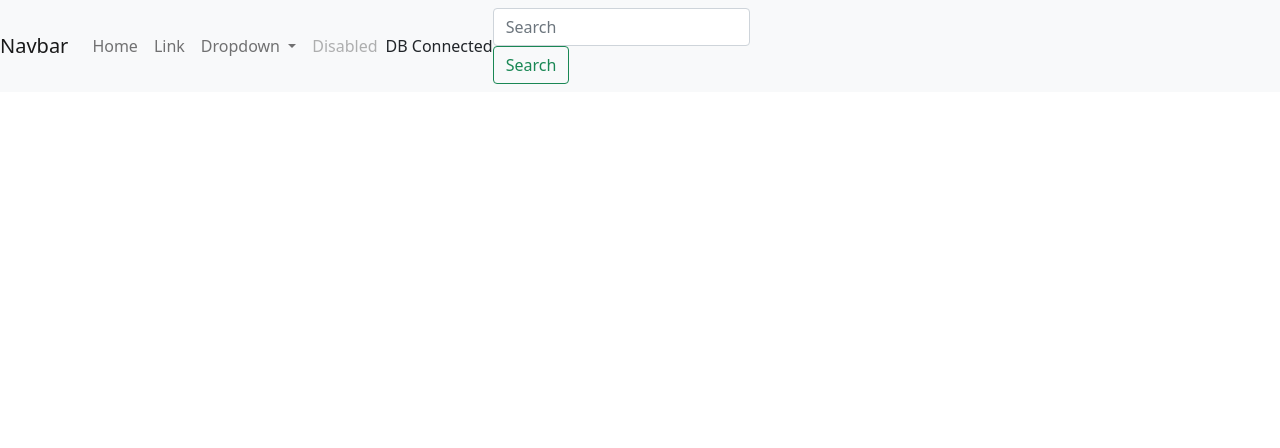
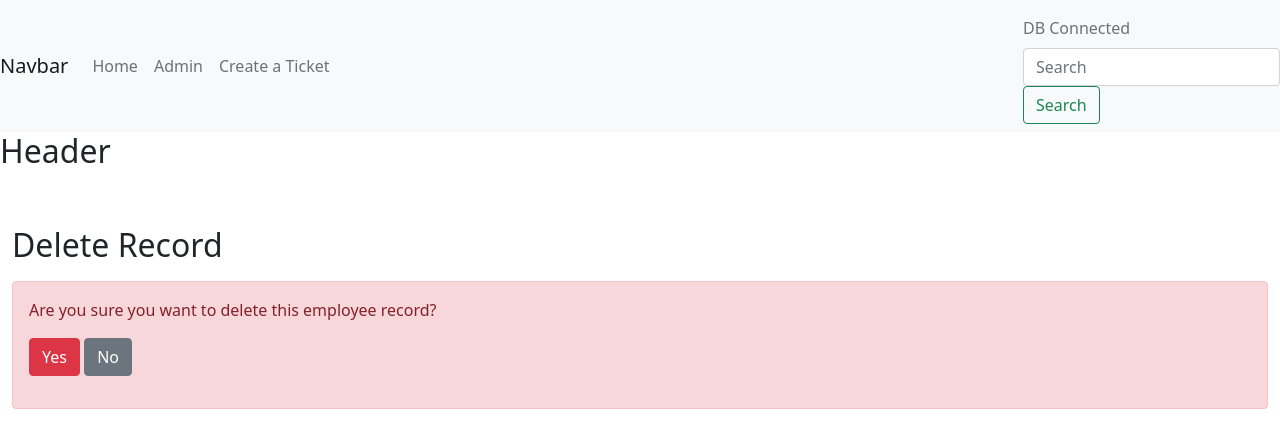
Before and after one commit to Lexville-dev/Prj_Organization, a PHP site: page /admin/deleteticket.php?id=1 in a window 1280 px wide. Shown: the top 448 px of the page. Run offline with PHP 8.4, Linux system fonts and the light colour scheme.

Commit message:
it brokey
i forgor

```diff
--- a/admin/deleteticket.php
+++ b/admin/deleteticket.php
@@ -1 +1,21 @@
 <?php include "../views/header.php"?>
+
+<div class="wrapper">
+    <div class="container-fluid">
+        <div class="row">
+            <div class="col-md-12">
+                <h2 class="mt-5 mb-3">Delete Record</h2>
+                <form action="<?php echo htmlspecialchars($_SERVER["PHP_SELF"]); ?>" method="post">
+                    <div class="alert alert-danger">
+                        <input type="hidden" name="id" value="<?php echo trim($_GET["id"]); ?>">
+                        <p>Are you sure you want to delete this employee record?</p>
+                        <p>
+                            <input type="submit" value="Yes" class="btn btn-danger">
+                            <a href="viewticket.php" class="btn btn-secondary">No</a>
+                        </p>
+                    </div>
+                </form>
+            </div>
+        </div>
+    </div>
+</div>
--- a/admin/editticket.php
+++ b/admin/editticket.php
@@ -1,4 +1,5 @@
-<?php include "../views/header.php"?>
+<?php include "../views/header.php"; ?>
+<?php include "../model/request/request-edit.php" ?>
 
 
 <div class="container">
@@ -30,7 +31,7 @@
           <div class="col-xs-12 col-sm-6">
             <div class="form-group">
               <label for="Name">Name</label>
-              <input type="text" class="form-control" id="Name" placeholder="" name = "Name">
+              <input type="text" name="name" class="form-control <?php echo (!empty($name_err)) ? 'is-invalid' : ''; ?>" value="<?php echo $name; ?>">
             </div>
           </div>
 
--- a/admin/viewticket.php
+++ b/admin/viewticket.php
@@ -50,6 +50,7 @@ echo '<div class="container">';
                      echo '<tr>';
                        echo '<td colspan="5">' .$row["Content"] . "</td>";
                        echo '<td colspan="1">' .
+                       '<a class="btn btn-primary" href = "readticket.php?id=' .$row['ID'] .'"> <span class="fa fa-eye"></span> </a>' .
                        '<a class="btn btn-primary" href = "editticket.php?id=' .$row['ID'] .'"> <span class="fa fa-pencil"></span> </a>' .
                        '<a class="btn btn-primary" href = "deleteticket.php?id=' .$row['ID'] .'"> <span class="fa fa-trash"></span> </a>' . "</td>";
                      echo '</tr>';
--- a/includes/db_connection.php
+++ b/includes/db_connection.php
@@ -5,11 +5,10 @@ function OpenCon(){
  $dbpass = "zsG85Nu4P8gW5SC8";
  $db = "prj_organization";
 
- $conn = new mysqli($dbhost, $dbuser, $dbpass,$db);
+ $conn = new mysqli($dbhost, $dbuser, $dbpass, $db);
 
  if ($conn->connect_error) {
   die("Connection failed: " . $conn->connect_error);
 }
  return $conn;
 }
-?>
--- a/includes/navbar.php
+++ b/includes/navbar.php
@@ -7,12 +7,15 @@
   <div class="collapse navbar-collapse" id="navbarSupportedContent">
     <ul class="navbar-nav mr-auto">
       <li class="nav-item active">
-        <a class="nav-link" href="#">Home <span class="sr-only">(current)</span></a>
+        <a class="nav-link" href="../views/dashboard.php">Home <span class="sr-only">(current)</span></a>
       </li>
       <li class="nav-item">
-        <a class="nav-link" href="#">Link</a>
+        <a class="nav-link" href="../admin/viewticket.php">Admin</a>
       </li>
-      <li class="nav-item dropdown">
+      <li class="nav-item">
+        <a class="nav-link" href="../views/index.php">Create a Ticket</a>
+      </li>
+      <!--<li class="nav-item dropdown">
         <a class="nav-link dropdown-toggle" href="#" id="navbarDropdown" role="button" data-toggle="dropdown" aria-haspopup="true" aria-expanded="false">
           Dropdown
         </a>
@@ -21,17 +24,16 @@
           <a class="dropdown-item" href="#">Another action</a>
           <div class="dropdown-divider"></div>
           <a class="dropdown-item" href="#">Something else here</a>
+        </li> -->
+        <!--<li class="nav-item">
+          <a class="nav-link disabled" href="#">Disabled</a>
+        </li>-->
         </div>
-      </li>
-      <li class="nav-item">
-        <a class="nav-link disabled" href="#">Disabled</a>
-      </li>
     </ul>
-    <?php $conn = OpenCon(); echo "DB Connected"; ?>
-<span class="navbar-text">  </span> <!-- open the connection to the db and if opened successfully echo statement -->
-    <form class="form-inline my-2 my-lg-0">
-      <input class="form-control mr-sm-2" type="search" placeholder="Search" aria-label="Search">
-      <button class="btn btn-outline-success my-2 my-sm-0" type="submit">Search</button>
-    </form>
-</div>
+        <!-- check the connection to the db and if opened successfully echo statement -->
+          <form class="form-inline">
+            <label class="navbar-text"> <?php $conn = OpenCon(); echo "DB Connected";?></label> <input class="form-control mr-sm-2" type="search" placeholder="Search" aria-label="Search">
+            <button class="btn btn-outline-success my-2 my-sm-0" type="submit">Search</button>
+          </form>
+    </div>
 </nav>
--- a/model/request/request-edit.php
+++ b/model/request/request-edit.php
@@ -1,12 +1,12 @@
 <?php
-include "../../includes/db_connection.php";
 
 $conn = OpenCon();
 
-$sql = "SELECT * FROM employees WHERE id = ?"; /*
+$sql = "SELECT * FROM request WHERE id = ?"; /*
 $result = $conn->query($sql);
 if($result->num_rows > 0){
 while($row = $result->fetch_assoc()) */{
 
 
 $conn->close();
+}
--- a/views/header.php
+++ b/views/header.php
@@ -9,7 +9,7 @@
     include '../includes/db_connection.php';                         //include the databse to the site
     include '../includes/navbar.php';
   ?>
+<h2>Header</h2>
 </head>
 
-
 <body>
```
Also changed, not shown: admin/readticket.php (added, +40 -0 lines), model/request/request-delete.php (+34 -3 lines), model/request/request-read.php (added, +12 -0 lines), views/dashboard.php (+5 -6 lines).
